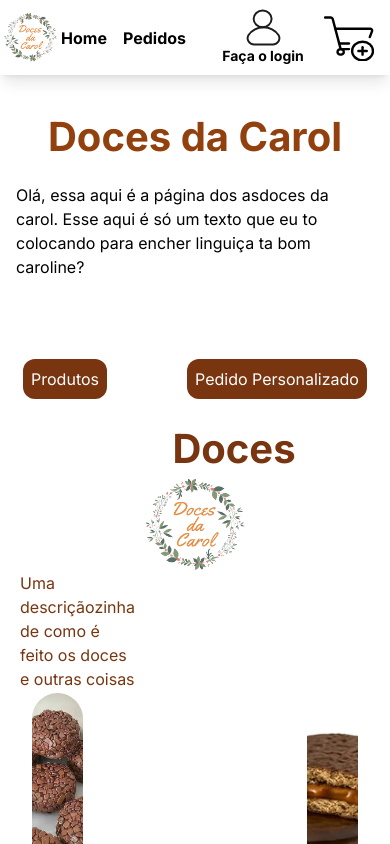
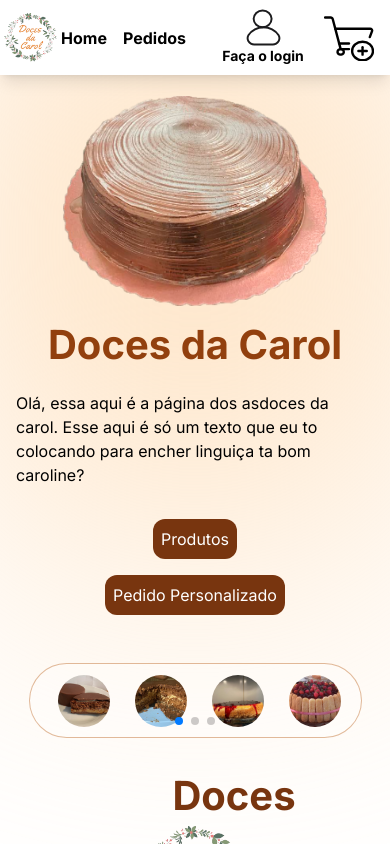
Before and after one commit to vicovaporub/doces-page, a Next.js app: page / in a window 390 px wide. Shown: the top 844 px of the page. Built offline with nearby package versions, Linux system fonts and the light colour scheme.

Commit message:
styled for mobile and added swiper to carousel

```diff
--- a/src/components/main-components/About.tsx
+++ b/src/components/main-components/About.tsx
@@ -1,7 +1,15 @@
+"use client";
 import Image from "next/image";
 import { dessertImages } from "../../../lib/data";
 import displayCake from "../../../public/images/displayCake.png";
 import Link from "next/link";
+import { register } from "swiper/element/bundle";
+import { Swiper, SwiperSlide } from "swiper/react";
+import "swiper/css";
+import "swiper/css/pagination";
+import { Pagination } from "swiper/modules";
+
+register();
 
 export const About = () => {
   const dataImgs = dessertImages;
@@ -10,8 +18,12 @@ export const About = () => {
     <>
       <div className="sm:flex sm:relative sm:justify-between">
         <div
+          className="bg-orange-200 sm:hidden  mt-20 absolute top-[-10rem]
+      z-[-10] h-[40rem] w-full rounded-full blur-[10rem]"
+        ></div>
+        <div
           className="sm:flex sm:flex-col items-center
-        sm:ml-[25vh] sm:h-[240px] h-auto sm:pt-0 pt-8  sm:w-[500px]"
+        sm:ml-[25vh] sm:h-[240px] mt-52 sm:mt-0 h-auto sm:pt-0 pt-8  sm:w-[500px]"
         >
           <h1 className="font-bold sm:pt-[20vh] text-center text-amber-800 text-[40px]">
             Doces da Carol
@@ -20,42 +32,55 @@ export const About = () => {
             Olá, essa aqui é a página dos asdoces da carol. Esse aqui é só um
             texto que eu to colocando para encher linguiça ta bom caroline?
           </h2>
-          <div className="flex justify-center gap-20">
+          <div className="flex sm:flex-row flex-col sm:gap-20 items-center">
             <Link
-              className="bg-amber-900 text-white w-fit p-2 mt-16 rounded-xl hover:bg-amber-800"
-              href="/products"
+              className="bg-amber-900 text-white w-fit p-2 sm:mt-16 mt-4 rounded-xl hover:bg-amber-800 transition"
+              href="#products"
             >
               Produtos
             </Link>
             <Link
-              className="bg-amber-900 text-white w-fit p-2 mt-16 rounded-xl hover:bg-amber-800"
+              className="bg-amber-900 text-white w-fit p-2 sm:mt-16 mt-4 mb-10 sm:mb-0 rounded-xl hover:bg-amber-800"
               href=""
             >
               Pedido Personalizado
             </Link>
           </div>
         </div>
-        <div className="hidden sm:flex sm:flex-col">
+        <div className="flex flex-col items-center">
           <Image
-            className="sm:mr-10 sm:mt-16 px-2 h-[100px] w-[150px] sm:h-[481px] sm:w-[666px]"
+            className="sm:mr-10 sm:relative absolute top-24 sm:top-0 sm:z-0 z-[-10] sm:mt-16 px-2 h-[210px] w-[280px] sm:h-[481px] sm:w-[666px]"
             src={displayCake}
             alt="display-cake"
             width={666}
             height={481}
           />
           <div
-            className="sm:h-[201px] sm:w-[666px] bg-white
-        flex rounded-full m-10 items-center bg-opacity-30 overflow-x-scroll
-        overflow-y-hidden custom-scrollbar p-2"
+            className="sm:h-[200px] sm:w-[666px] w-[333px] h-[75px] bg-white
+    flex rounded-full sm:m-10 m-2 items-center bg-opacity-30
+    overflow-y-hidden p-4 border border-amber-700 border-opacity-40"
+          >
+            <Swiper
+              slidesPerView={4}
+              spaceBetween={10}
+              pagination={{
+                clickable: true,
+              }}
+              modules={[Pagination]}
+              className="flex sm:w-full sm:h-full p-8 rounded-full"
             >
               {dataImgs.map((img) => (
+                <SwiperSlide key={img.name}>
                   <Image
-                className="m-2 p-2 rounded-full w-[150px] h-[150px] object-cover"
-                key={img.name}
+                    className="m-2 p-1 rounded-full sm:w-[150px] sm:h-[150px] h-[60px] w-[60px] object-cover"
                     src={img.src}
                     alt={img.alt}
+                    height={200}
+                    width={200}
                   />
+                </SwiperSlide>
               ))}
+            </Swiper>
           </div>
         </div>
       </div>
```
Lines whose indentation alone changed are shown as unchanged.
